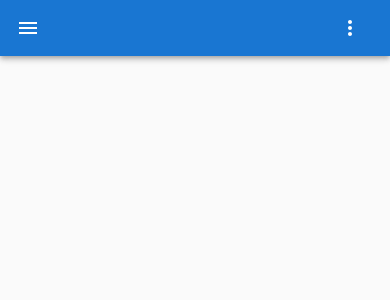
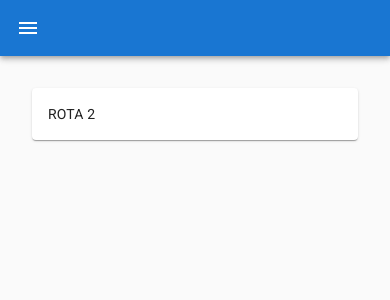
Before and after one commit to marcusbalbi/gestao-consultorio-web, a React (Create React App) app: page /about in a window 390 px wide. Shown: the top 300 px of the page. Built offline with nearby package versions, Linux system fonts and the light colour scheme.

Commit message:
add route logic

```diff
--- a/package.json
+++ b/package.json
@@ -17,6 +17,7 @@
     "@types/react-dom": "^17.0.11",
     "react": "^17.0.2",
     "react-dom": "^17.0.2",
+    "react-router-dom": "^6.2.1",
     "react-scripts": "5.0.0",
     "typescript": "^4.5.5",
     "web-vitals": "^2.1.4"
--- a/public/index.html
+++ b/public/index.html
@@ -27,7 +27,7 @@
       work correctly both with client-side routing and a non-root public URL.
       Learn how to configure a non-root public URL by running `npm run build`.
     -->
-    <title>React App</title>
+    <title>Sistema de Gestão de Consultório</title>
   </head>
   <body>
     <noscript>You need to enable JavaScript to run this app.</noscript>
--- a/src/App.tsx
+++ b/src/App.tsx
@@ -1,10 +1,16 @@
+import { Paper } from "@mui/material";
+import { Box } from "@mui/system";
 import React from "react";
+import AppRoutes from "./main/routes/Routes";
 import { TopBar } from "./main/top-bar";
 
 function App() {
   return (
     <React.Fragment>
       <TopBar />
+      <Paper sx={{ padding: 2, margin: 4 }}>
+        <AppRoutes />
+      </Paper>
     </React.Fragment>
   );
 }
--- a/src/index.tsx
+++ b/src/index.tsx
@@ -5,12 +5,15 @@ import reportWebVitals from "./reportWebVitals";
 import CssBaseline from "@material-ui/core/CssBaseline";
 import { ThemeProvider } from "@mui/material/styles";
 import { mainTheme } from "./config/themes";
+import { BrowserRouter } from "react-router-dom";
 
 ReactDOM.render(
   <React.StrictMode>
     <CssBaseline />
     <ThemeProvider theme={mainTheme}>
-      <App />
+      <BrowserRouter>
+        <App />
+      </BrowserRouter>
     </ThemeProvider>
   </React.StrictMode>,
   document.getElementById("root")
--- /dev/null
+++ b/src/main/routes/Routes.tsx
@@ -0,0 +1,13 @@
+import * as React from "react";
+import { Route, Routes } from "react-router-dom";
+
+const AppRoutes = () => {
+  return (
+    <Routes>
+      <Route path="/" element={<div>ROTA 1</div>} />
+      <Route path="about" element={<div>ROTA 2</div>} />
+    </Routes>
+  );
+};
+
+export default AppRoutes;
--- a/src/main/top-bar/index.tsx
+++ b/src/main/top-bar/index.tsx
@@ -3,42 +3,31 @@ import AppBar from "@mui/material/AppBar";
 import Box from "@mui/material/Box";
 import Toolbar from "@mui/material/Toolbar";
 import IconButton from "@mui/material/IconButton";
-import Typography from "@mui/material/Typography";
 import Badge from "@mui/material/Badge";
 import MenuItem from "@mui/material/MenuItem";
 import Menu from "@mui/material/Menu";
 import MenuIcon from "@mui/icons-material/Menu";
 import AccountCircle from "@mui/icons-material/AccountCircle";
-import MailIcon from "@mui/icons-material/Mail";
 import NotificationsIcon from "@mui/icons-material/Notifications";
-import MoreIcon from "@mui/icons-material/MoreVert";
 import MainMenu from "./Menu";
+import { Link } from "@mui/material";
+import { useNavigate } from "react-router-dom";
 
 const TopBar = () => {
   const [anchorEl, setAnchorEl] = React.useState<null | HTMLElement>(null);
-  const [mobileMoreAnchorEl, setMobileMoreAnchorEl] =
-    React.useState<null | HTMLElement>(null);
 
   const [mainMenuOpened, setMainMenuOpened] = React.useState(false);
 
+  const navigate = useNavigate();
+
   const isMenuOpen = Boolean(anchorEl);
-  const isMobileMenuOpen = Boolean(mobileMoreAnchorEl);
 
   const handleProfileMenuOpen = (event: React.MouseEvent<HTMLElement>) => {
     setAnchorEl(event.currentTarget);
   };
 
-  const handleMobileMenuClose = () => {
-    setMobileMoreAnchorEl(null);
-  };
-
   const handleMenuClose = () => {
     setAnchorEl(null);
-    handleMobileMenuClose();
-  };
-
-  const handleMobileMenuOpen = (event: React.MouseEvent<HTMLElement>) => {
-    setMobileMoreAnchorEl(event.currentTarget);
   };
 
   const menuId = "search-account-menu";
@@ -83,14 +72,18 @@ const TopBar = () => {
           >
             <MenuIcon />
           </IconButton>
-          <Typography
+          <Link
             variant="h6"
             noWrap
-            component="div"
-            sx={{ display: { xs: "none", sm: "block" } }}
+            color="inherit"
+            underline="none"
+            onClick={() => {
+              navigate("/");
+            }}
+            sx={{ cursor: "pointer", display: { xs: "none", sm: "block" } }}
           >
             Gestão Consultório Web
-          </Typography>
+          </Link>
           <Box sx={{ flexGrow: 1 }} />
           <Box sx={{ display: { xs: "none", md: "flex" } }}>
             <IconButton
@@ -114,17 +107,6 @@ const TopBar = () => {
               <AccountCircle />
             </IconButton>
           </Box>
-          <Box sx={{ display: { xs: "flex", md: "none" } }}>
-            <IconButton
-              size="large"
-              aria-label="show more"
-              aria-haspopup="true"
-              onClick={handleMobileMenuOpen}
-              color="inherit"
-            >
-              <MoreIcon />
-            </IconButton>
-          </Box>
         </Toolbar>
       </AppBar>
       {renderMenu}
```
Also changed, not shown: 1 other file (tests, documents, lock files or other folders).
